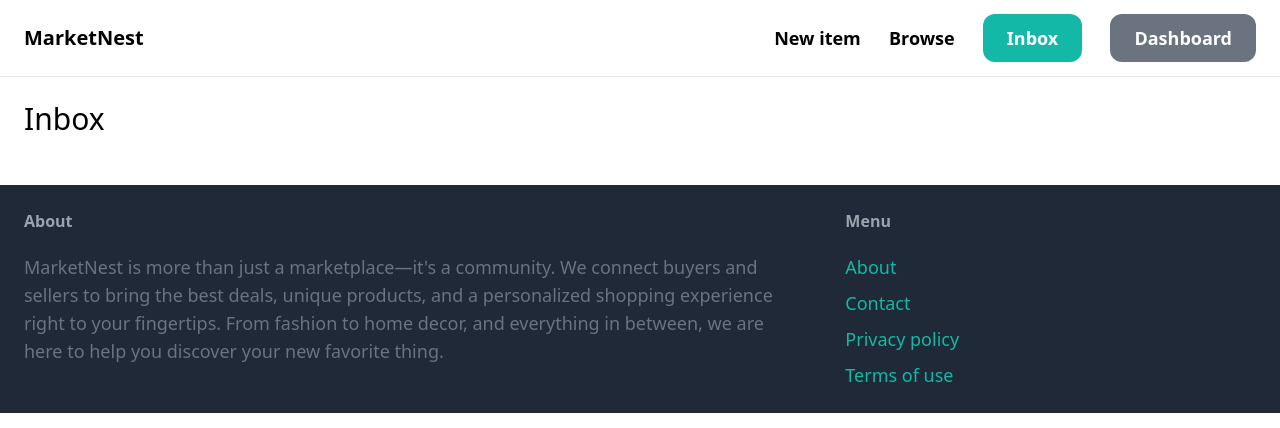
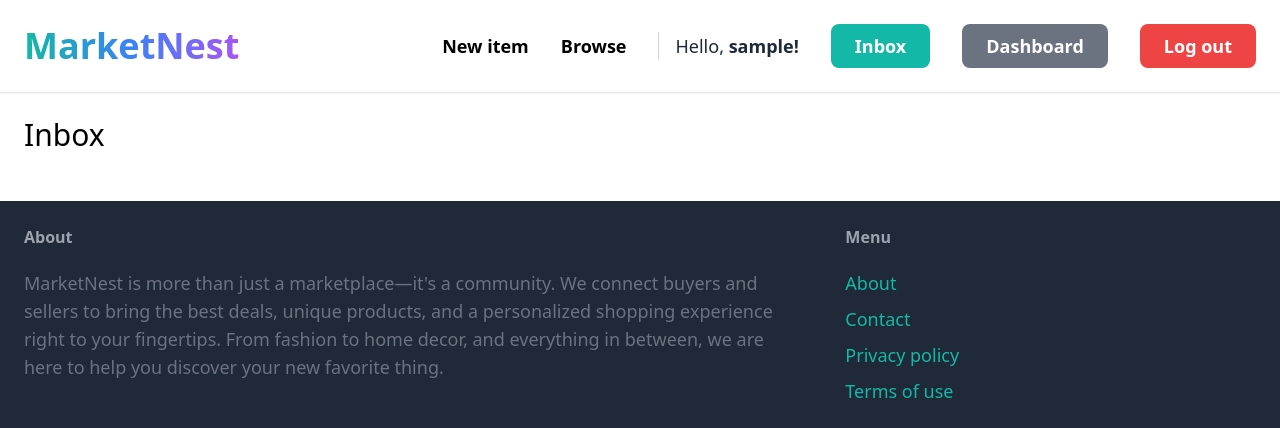
Before and after one commit to salmanbintariq/django_online_marketplace_project, a Django app: page /inbox/ in a window 1280 px wide. Shown: the top 428 px of the page. Run offline with Django 5.2, Linux system fonts and the light colour scheme; the visitor is signed in with stand-in values (Sample User, id 1); data that the repository does not hold is empty; some libraries are stand-ins or nearby versions.

Commit message:
Add logout button and display current user's name in navbar

```diff
--- a/marketplace_project/core/templates/core/base.html
+++ b/marketplace_project/core/templates/core/base.html
@@ -1,4 +1,3 @@
-
 <!DOCTYPE html>
 <html lang="en">
 <head>
@@ -8,30 +7,36 @@
     <title>{% block title %} {% endblock %}</title>
 </head>
 <body>
-    <!--Navigation Bar-->
-    <nav class="py-6 px-6 flex justify-between items-center border-b border-gray-200">
-        <a href="/" class="text-xl font-semibold">MarketNest</a>
-        <div class="space-x-6">
-            <a href="{% url "item:new" %}" class="text-lg font-semibold hover:text-gray-500">New item</a>
-            <a href="{% url "item:items" %}" class="text-lg font-semibold hover:text-gray-500">Browse</a>
+    <!-- Navigation Bar -->
+    <nav class="py-6 px-6 flex justify-between items-center border-b border-gray-200 bg-white shadow-sm">
+        <!-- Brand Name -->
+        <a href="/" class="text-4xl font-bold bg-clip-text text-transparent bg-gradient-to-r from-teal-500 via-blue-500 to-purple-500 hover:opacity-90 transition-opacity duration-200 ease-in-out">MarketNest</a>
+
+        <!-- Navbar Links and User Greeting -->
+        <div class="flex items-center space-x-8">
+            <!-- Navigation Links -->
+            <a href="{% url 'item:new' %}" class="text-lg font-semibold hover:text-teal-500 transition-colors duration-200">New item</a>
+            <a href="{% url 'item:items' %}" class="text-lg font-semibold hover:text-teal-500 transition-colors duration-200">Browse</a>
+
+            <!-- User Greeting for Authenticated Users -->
             {% if request.user.is_authenticated %}
-            <a href="{% url "conversation:inbox" %}" class="px-6 py-3 text-lg font-semibold bg-teal-500 text-white rounded-xl hover:bg-teal-700">Inbox</a>
-            <a href="{% url "dashboard:index" %}" class="px-6 py-3 text-lg font-semibold bg-gray-500 text-white rounded-xl hover:bg-gray-700">Dashboard</a>
+                <p class="text-lg font-medium text-gray-800 border-l border-gray-300 pl-4 ml-4">Hello, <span class="font-semibold">{{ request.user.username }}!</span></p>
+                <a href="{% url 'conversation:inbox' %}" class="px-6 py-2 text-lg font-semibold text-white bg-teal-500 rounded-lg hover:bg-teal-600 transition-colors duration-200">Inbox</a>
+                <a href="{% url 'dashboard:index' %}" class="px-6 py-2 text-lg font-semibold text-white bg-gray-500 rounded-lg hover:bg-gray-600 transition-colors duration-200">Dashboard</a>
+                <a href="{% url "core:logout" %}" class="px-6 py-2 text-lg font-semibold text-white bg-red-500 rounded-lg hover:bg-red-600 transition-colors duration-200">Log out</a>
             {% else %}
-            <a href="{% url "core:signup" %}" class="px-6 py-3 text-lg font-semibold bg-teal-500 text-white rounded-xl hover:bg-teal-700">Sign up</a>
-            <a href="{% url "core:login" %}" class="px-6 py-3 text-lg font-semibold bg-gray-500 text-white rounded-xl hover:bg-gray-700">Log in</a>
+                <a href="{% url 'core:signup' %}" class="px-6 py-2 text-lg font-semibold text-white bg-teal-500 rounded-lg hover:bg-teal-600 transition-colors duration-200">Sign up</a>
+                <a href="{% url 'core:login' %}" class="px-6 py-2 text-lg font-semibold text-white bg-gray-500 rounded-lg hover:bg-gray-600 transition-colors duration-200">Log in</a>
             {% endif %}
         </div>
-
     </nav>
 
     <div class="px-6 py-6">
         {% block content %}
-
         {% endblock %}
     </div>
 
-    <!--Start Footer-->
+    <!-- Start Footer -->
     <footer class="px-6 py-6 flex justify-between bg-gray-800">
         <div class="w-2/3 pr-10">
             <h3 class="mb-5 font-semibold text-gray-400">About</h3>
--- a/marketplace_project/core/urls.py
+++ b/marketplace_project/core/urls.py
@@ -1,5 +1,5 @@
 from django.contrib.auth import views as auth_views
-from django.urls import path
+from django.urls import path, reverse_lazy
 from . import views
 from .forms import LoginForm
 
@@ -9,5 +9,6 @@ urlpatterns = [
     path('', views.index, name='index'),
     path('contact/', views.contact, name='contact'),
     path('login/', auth_views.LoginView.as_view(template_name='core/login.html', authentication_form=LoginForm), name='login'),
+    path('logout/', views.logout_view, name='logout'),
     path('signup/', views.signup, name='signup'),
 ]
```
Also changed, not shown: marketplace_project/core/views.py (+7 -0 lines).
